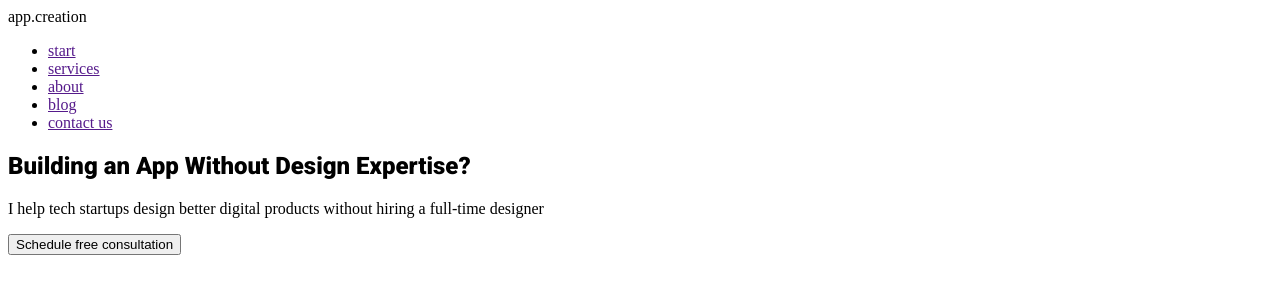
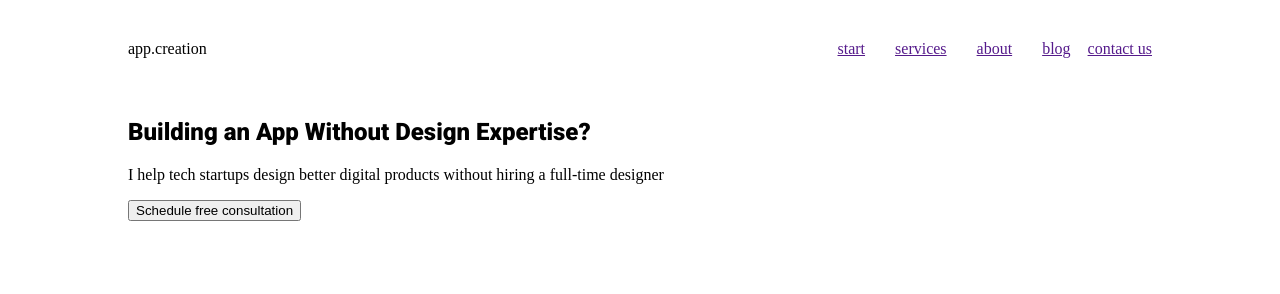
Before and after one commit to zamira-r/webheroschool_intensive, a plain HTML site: page index.html in a window 1280 px wide. Drawn offline with Linux system fonts and the light colour scheme.

Commit message:
Добавлено описание структуры с помощью css

```diff
--- a/index.html
+++ b/index.html
@@ -13,13 +13,11 @@
     <header class="header">
       <div class="logo">app.creation</div>
       <nav class="menu">
-        <ul>
-          <li><a href="" class="menu__item">start</a></li>
-          <li><a href="" class="menu__item">services</a></li>
-          <li><a href="" class="menu__item">about</a></li>
-          <li><a href="" class="menu__item">blog</a></li>
-          <li><a href="" class="menu__item">contact us</a></li>
-        </ul>
+        <a href="" class="menu__item">start</a>
+        <a href="" class="menu__item">services</a>
+        <a href="" class="menu__item">about</a>
+        <a href="" class="menu__item">blog</a>
+        <a href="" class="menu__item">contact us</a>
       </nav>
     </header>
     <section class="main_section">
--- a/style.css
+++ b/style.css
@@ -1,3 +1,24 @@
+body{
+  margin: 0;
+}
 .main-content__title{
   font-family: 'Roboto';
 }
+.wrapper{
+    margin: auto;
+    width: 80%
+}
+.header{
+  display: flex;
+  justify-content: space-between;
+  align-items: center;
+}
+.logo{
+  padding: 40px 0;
+}
+.menu__item{
+  padding: 0 13px;
+}
+.menu__item:last-child{
+  padding: 0;
+}
```
